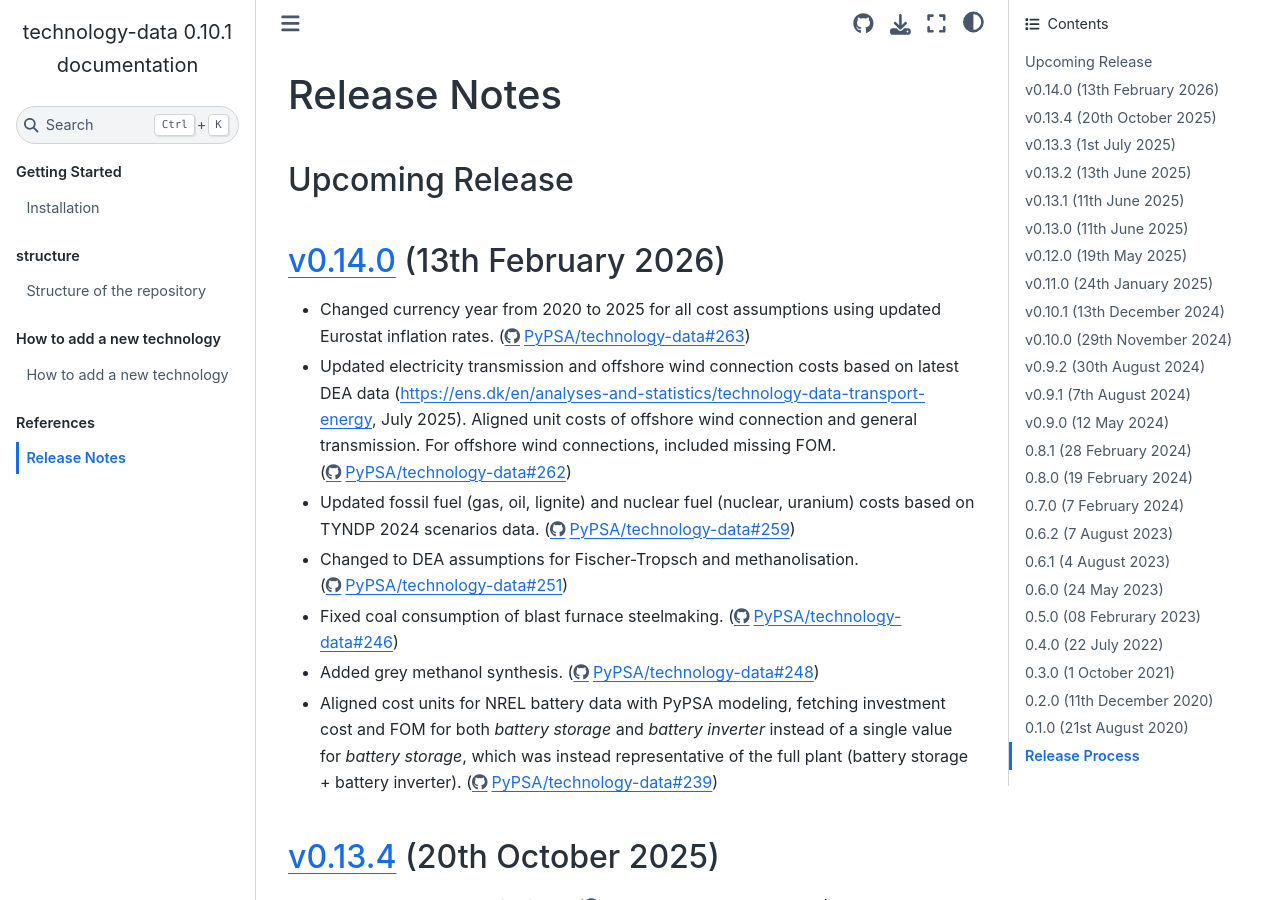
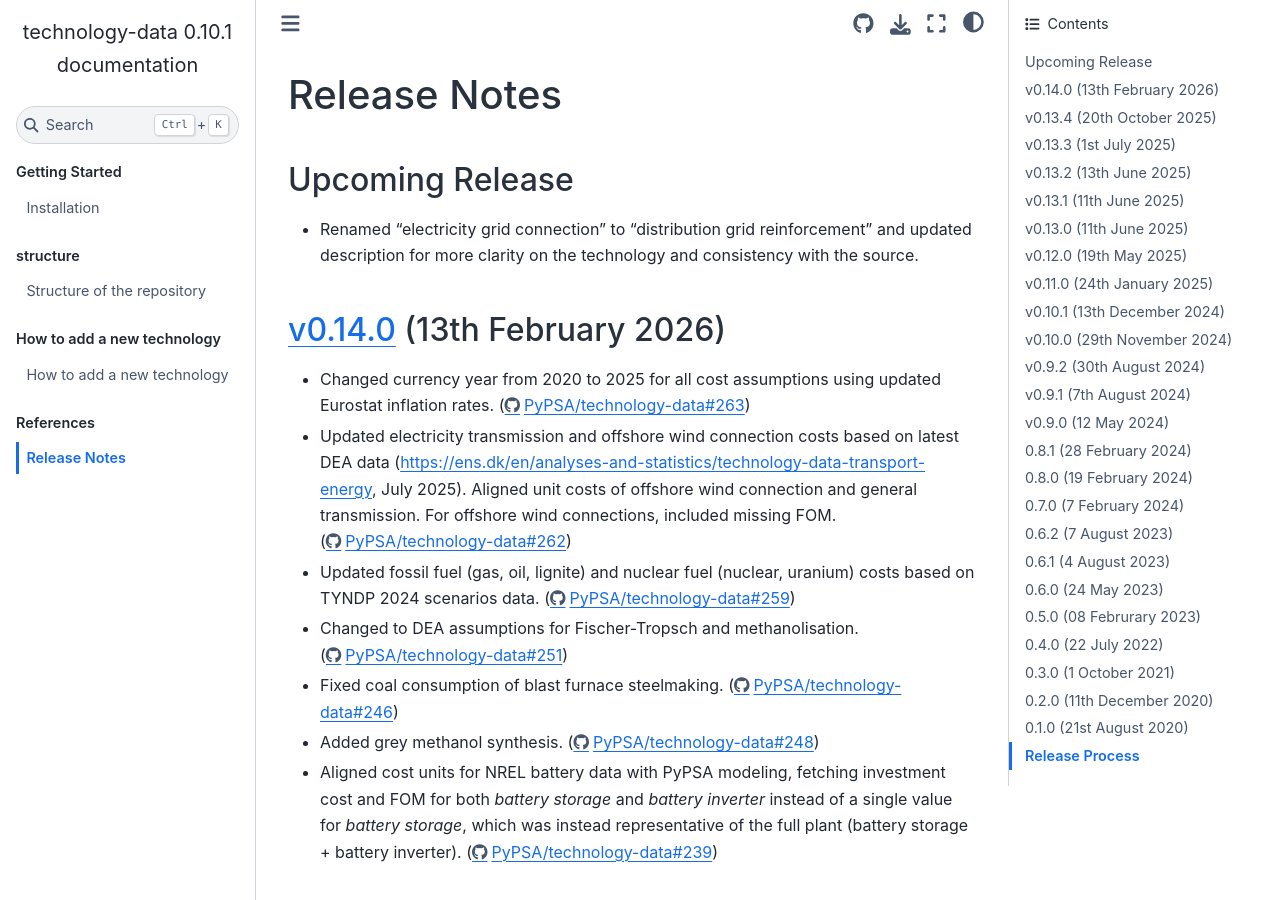
Before and after one commit to PyPSA/technology-data, a Sphinx documentation site: the page built from docs/release_notes.rst, in a window 1280 px wide and 900 px high. Built offline with Sphinx 7.4.7 and the Sphinx Book theme 1.1.4, drawn with Linux system fonts in a browser that asks for light colours.

Commit message:
add release note

```diff
--- a/docs/release_notes.rst
+++ b/docs/release_notes.rst
@@ -15,6 +15,8 @@
 
 ..   The features listed below are not released yet, but will be part of the next release!
 ..   To use the features already you have to use the ``master`` branch.
+
+* Renamed "electricity grid connection" to "distribution grid reinforcement" and updated description for more clarity on the technology and consistency with the source.
 
 `v0.14.0 <https://github.com/PyPSA/technology-data/releases/tag/v0.14.0>`__ (13th February 2026)
 ================================================================================================
```
